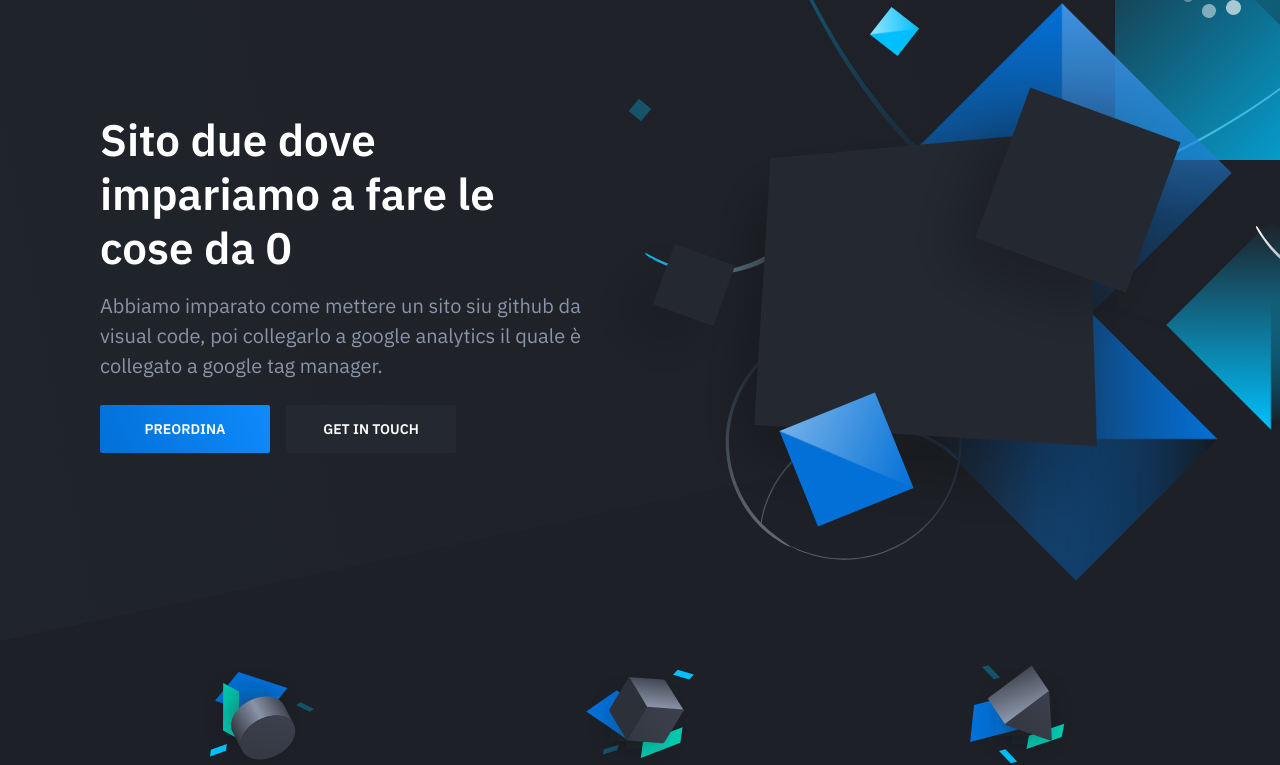
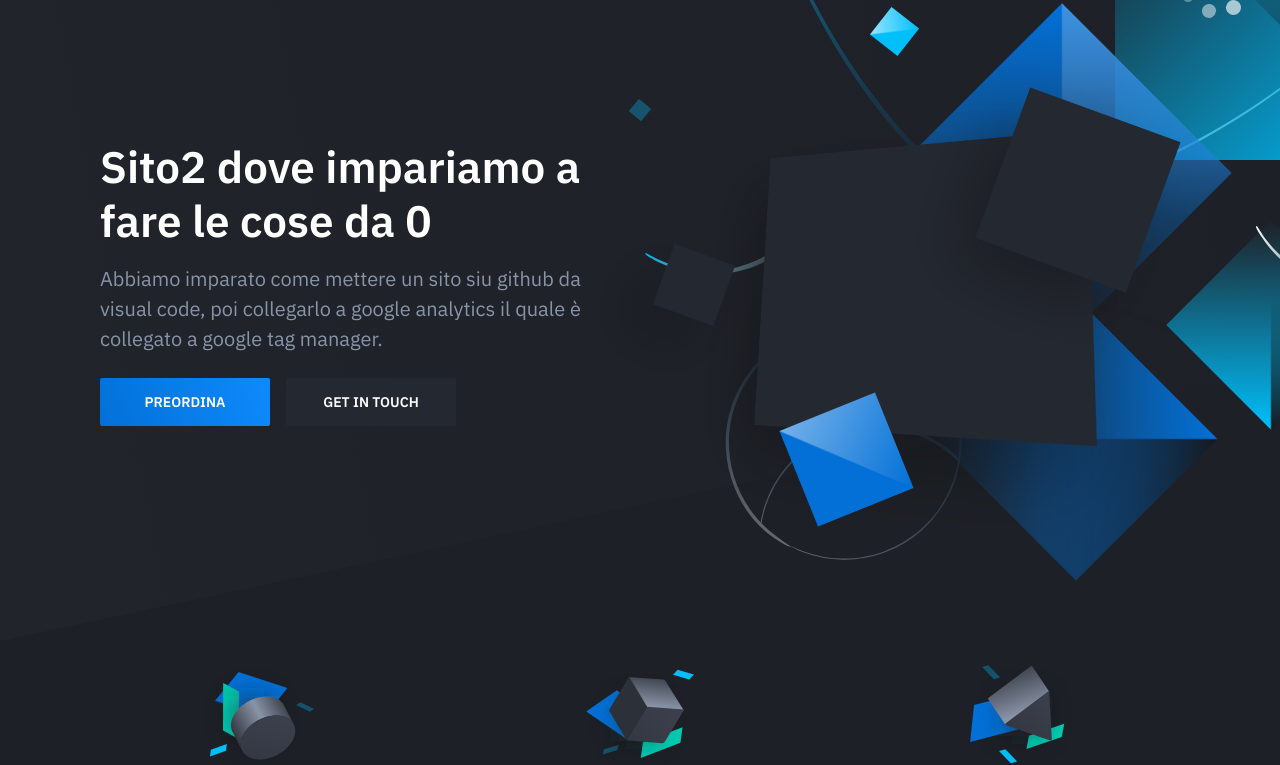
Before and after one commit to Yassir97/Sito2, a plain HTML site: page index.html in a window 1280 px wide. Shown: the part 59-824 px from the top of the page. Drawn offline with nearby package versions, Linux system fonts and the light colour scheme.

Commit message:
Aggiorno titolo pagina

```diff
--- a/index.html
+++ b/index.html
@@ -47,7 +47,7 @@
                 <div class="container">
                     <div class="hero-inner">
 						<div class="hero-copy">
-	                        <h1 class="hero-title mt-0">Sito due dove impariamo a fare le cose da 0</h1>
+	                        <h1 class="hero-title mt-0">Sito2 dove impariamo a fare le cose da 0</h1>
 	                        <p class="hero-paragraph">Abbiamo imparato come mettere un sito siu github da visual code, poi collegarlo a google analytics il quale è collegato a google tag manager.</p>
 	                        <div class="hero-cta"><a class="button button-primary" href="preorder.html">Preordina</a><a class="button" href="#">Get in touch</a></div>
 						</div>
```
